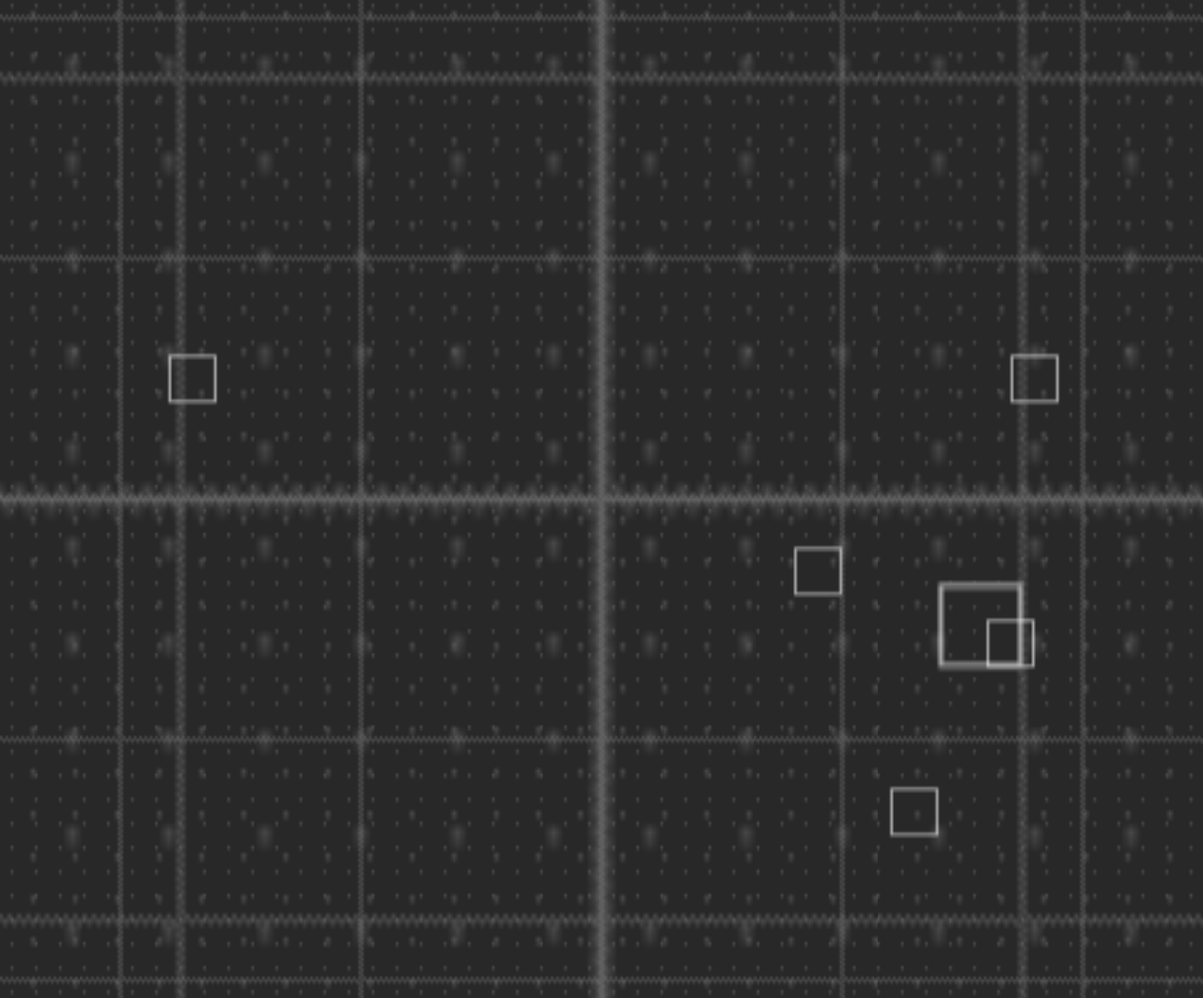
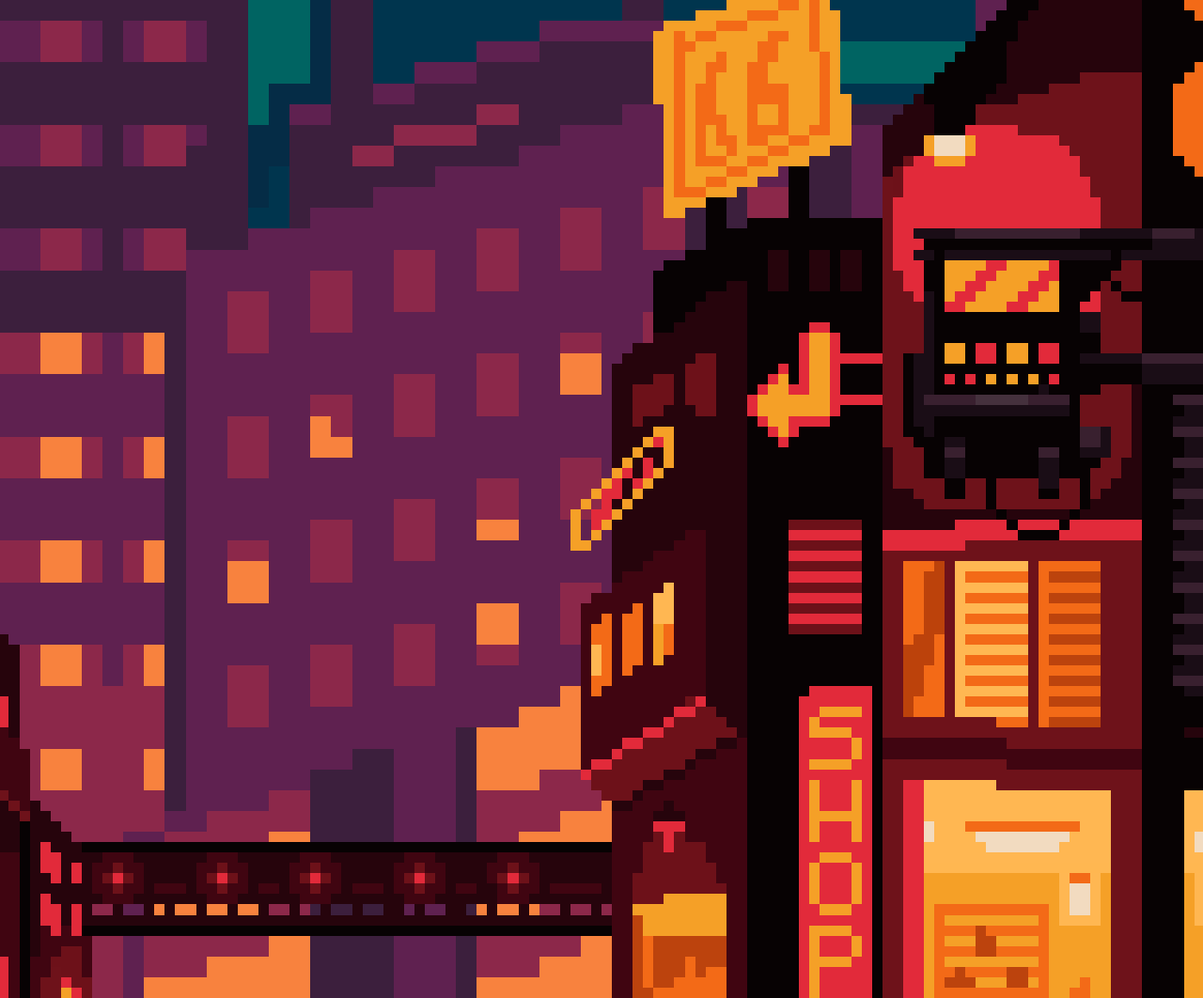
Before and after one commit to lethiandev/lethiandev.github.io, a Jekyll site: the page built from index.html, in a window 1280 px wide. Shown: the whole page at 94% size. Built offline with Jekyll 4.4.1, drawn with Linux system fonts in a browser that asks for light colours.

Commit message:
Add cyberpunk night parallax background

```diff
--- a/_sass/_theme.scss
+++ b/_sass/_theme.scss
@@ -22,7 +22,8 @@ body {
 }
 
 .parallax-layer {
-  background-position: center;
+  image-rendering: pixelated;
+  background-position: center center;
   background-repeat: no-repeat;
   background-size: cover;
   transform-style: preserve-3d;
@@ -35,17 +36,17 @@ body {
   left: 0;
 
   &:nth-child(1) {
-    background-image: url("/assets/images/grid.png");
+    background-image: url("/assets/images/far-buildings.png");
     transform: translateZ(-7px) scale(8);
   }
 
   &:nth-child(2) {
-    background-image: url("/assets/images/grid.png");
-    transform: translateZ(-2.5px) scale(3.5);
+    background-image: url("/assets/images/back-buildings.png");
+    transform: translateZ(-3px) scale(4);
   }
 
   &:nth-child(3) {
-    background-image: url("/assets/images/grid.png");
+    background-image: url("/assets/images/foreground.png");
     transform: translateZ(-1px) scale(2);
   }
 }
```
Also changed, not shown: _includes/navbar.html (added, +24 -0 lines), assets/images/back-buildings.png (added), assets/images/far-buildings.png (added), assets/images/foreground.png (added).
